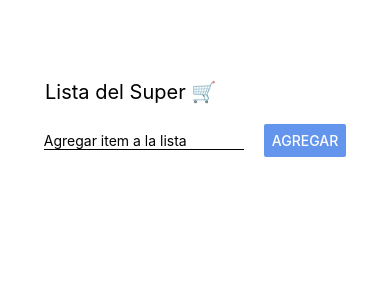
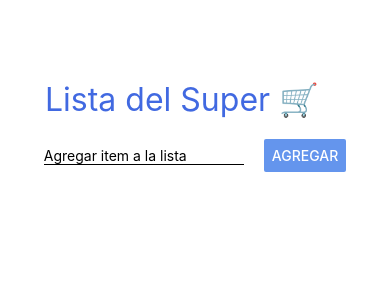
Before and after one commit to jorjonico/App, a React Native app: screen / in a window 390 px wide. Shown: the top 300 px of the page. Built offline with nearby package versions, Linux system fonts and the light colour scheme.

Commit message:
titulo más grande}

```diff
--- a/App.js
+++ b/App.js
@@ -88,9 +88,10 @@ const styles = StyleSheet.create({
     marginBottom: 150,
   },
   titulo:{
-    fontSize: 20,
+    fontSize: 32,
     marginLeft: 15,
     paddingBottom: 20,
+    color: "royalblue",
   },
   itemContainer:{
     flexDirection: 'row',
```
